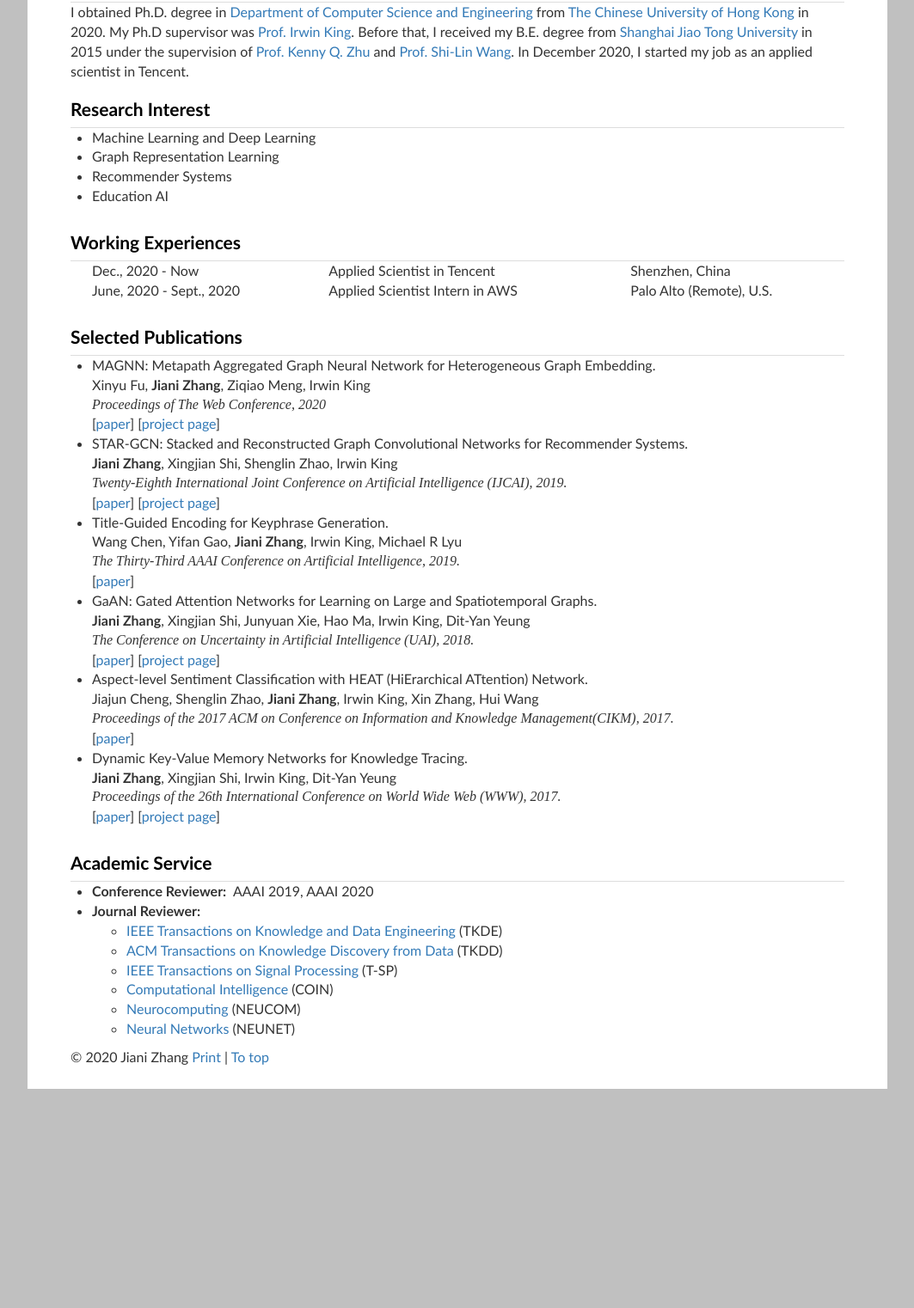
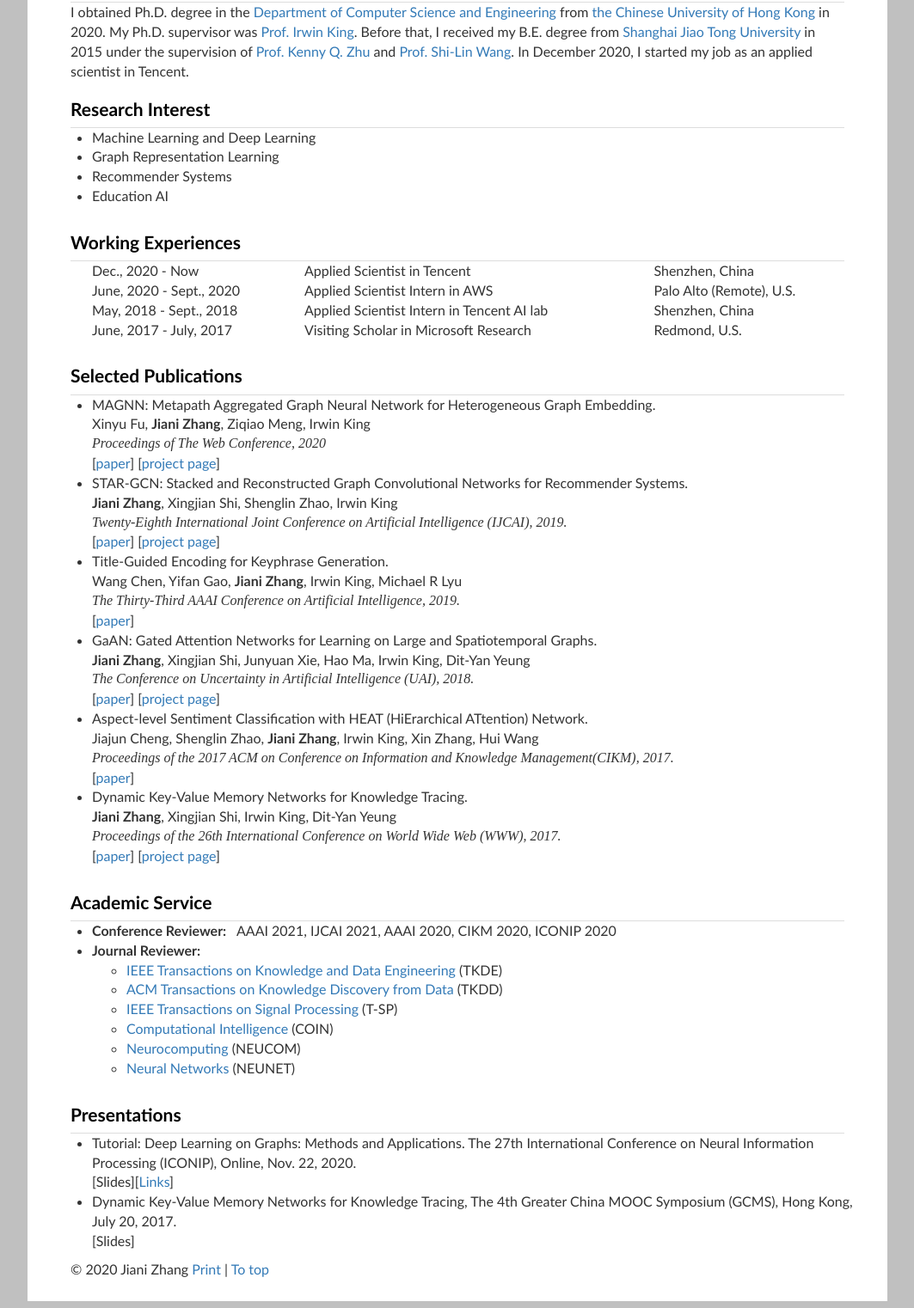
Before and after one commit to jennyzhang0215/jennyzhang0215.github.io, a plain HTML site: page index.html in a window 1280 px wide. Shown: the part 278-1800 px from the top of the page at 86% size, without its empty margins (108-1171 px from the left). Before the commit the page ends 1565 px from the top, so only its background shows below. Drawn offline with Linux system fonts and the light colour scheme.

Commit message:
add conference reviews

```diff
--- a/index.html
+++ b/index.html
@@ -53,8 +53,8 @@
       </div>
       <div class="row-fluid">
         <p>
-        I obtained Ph.D. degree in <a href="https://www.cse.cuhk.edu.hk/en/">Department of Computer Science and Engineering</a> from
-        <a href="https://www.cuhk.edu.hk/">The Chinese University of Hong Kong</a> in 2020. My Ph.D supervisor was
+        I obtained Ph.D. degree in the <a href="https://www.cse.cuhk.edu.hk/en/">Department of Computer Science and Engineering</a> from
+        <a href="https://www.cuhk.edu.hk/">the Chinese University of Hong Kong</a> in 2020. My Ph.D. supervisor was
           <a href="https://www.cse.cuhk.edu.hk/irwin.king/">Prof. Irwin King</a>.
           Before that, I received my B.E. degree from <a href="http://www.sjtu.edu.cn/">Shanghai Jiao Tong University</a> in 2015
           under the supervision of <a href="http://cs.sjtu.edu.cn/~kzhu/">Prof. Kenny Q. Zhu</a> and
@@ -91,7 +91,17 @@
             <tr>
               <td>June, 2020 - Sept., 2020</td>
               <td>Applied Scientist Intern in AWS</td>
-              <td> Palo Alto (Remote), U.S.</td>
+              <td>Palo Alto (Remote), U.S.</td>
+            </tr>
+            <tr>
+              <td>May, 2018 - Sept., 2018</td>
+              <td>Applied Scientist Intern in Tencent AI lab</td>
+              <td>Shenzhen, China</td>
+            </tr>
+            <tr>
+              <td>June, 2017 - July, 2017</td>
+              <td>Visiting Scholar in Microsoft Research</td>
+              <td>Redmond, U.S.</td>
             </tr>
           </table>
         </ul>
@@ -164,7 +174,7 @@
       </div>
       <div class="row">
         <ul>
-        <li><strong>Conference Reviewer:</strong>&nbsp;&nbsp;AAAI 2019, AAAI 2020</li>
+        <li><strong>Conference Reviewer:</strong>&nbsp;&nbsp; AAAI 2021, IJCAI 2021, AAAI 2020, CIKM 2020, ICONIP 2020</li>
         <li><strong>Journal Reviewer:</strong>
           <ul>
             <li><a href="https://ieeexplore.ieee.org/xpl/RecentIssue.jsp?punumber=69">
@@ -182,6 +192,32 @@
           <!-- <li>International Journal of Data Science and Analytics</li>
           <li>Neural Computation</li> -->
           </ul>
+        </li>
+        </ul>
+      </div>
+
+
+      <!-- Presentations -->
+      <div class="row-fluid content-header text-left">
+        <h2><strong>Presentations</strong></h2>
+      </div>
+      <div class="row">
+        <ul>
+        <li>
+          <div>
+            Tutorial: Deep Learning on Graphs: Methods and Applications. The 27th International Conference on Neural Information Processing (ICONIP), Online, Nov. 22, 2020.
+          </div>
+          <div>
+            [Slides][<a href="https://www.apnns.org/ICONIP2020/file/ICONIP%202020%20Tutorial_Workshop%20Schedule%20V2%20Updated.pdf">Links</a>]
+          </div>
+        </li>
+        <li>
+          <div>
+            Dynamic Key-Value Memory Networks for Knowledge Tracing, The 4th Greater China MOOC Symposium (GCMS), Hong Kong, July 20, 2017.
+          </div>
+          <div>
+            [Slides]
+          </div>
         </li>
         </ul>
       </div>
@@ -207,68 +243,7 @@
       </div>
       -->
 
-      <!-- Presentations -->
-      <!--
-      <div class="row-fluid content-header text-left">
-        <h2><strong>Presentations</strong></h2>
-      </div>
-      <div class="row">
-        <ul>
-        <li>
-          <div>
-            Deep Learning for Precipitation Nowcasting: A Benchmark and A New Model, NIPS Spotlight Presentation, 2017
-          </div>
-          <div>
-            [<a href="data/Xingjian_Shi_NIPS.pdf">Download Slide</a>][<a href="https://www.facebook.com/nipsfoundation/videos/1553634558061111/">Video</a>]
-          </div>
-        </li>
-        <li>
-          <div>
-            Dynamic Key-Value Memory Networks for Knowledge Tracing, VALSE, 2017
-          </div>
-          <div>
-            [<a href="http://mac.xmu.edu.cn/valse2017/ppt/Webinar/valse2017_sxj.pdf">Download Slide</a>]
-          </div>
-        </li>
-        <li>
-          <div>
-            모두를 위한 MXNET, AWS Seoul Summit, 2017
-          </div>
-          <div>
-            [<a href="https://www.slideshare.net/awskorea/2-mx-net">Download Slide</a>]
-            [<a href="https://github.com/sxjscience/aws-summit-2017-seoul">Project Page</a>]
-          </div>
-        </li>
-        <li>
-          <div>
-            A Practitioner's Guide to MXNet, HKUST CSE Seminar, 2017
-          </div>
-          <div>
-            [<a href="data/MXNet.pdf">Download Slide</a>]
-          </div>
-        </li>
-        <li>
-          <div>
-            Convolutional LSTM Network: A Machine Learning Approach for Precipitation Nowcasting, VALSE Seminar, 2016
-          </div>
-          <div>
-            [<a href="data/valse-20160323.pptx">Download Slide</a>]
-          </div>
-        </li>
-        </ul>
-      </div>
-      -->
 
-      <!--
-      <div class="row-fluid content-header text-left">
-        <h2><strong>Other Online Articles</strong></h2>
-      </div>
-      <div class="row">
-        <ul>
-        <li><a href="http://news.sjtu.edu.cn/info/1021/134846.htm">[青春足迹]施行健：让梦扎根现实的土壤</a>, 上海交通大学新闻网</li>
-        </ul>
-      </div>
-      -->
       <!-- Footer -->
       <footer>
         &copy; 2020 Jiani Zhang
```
